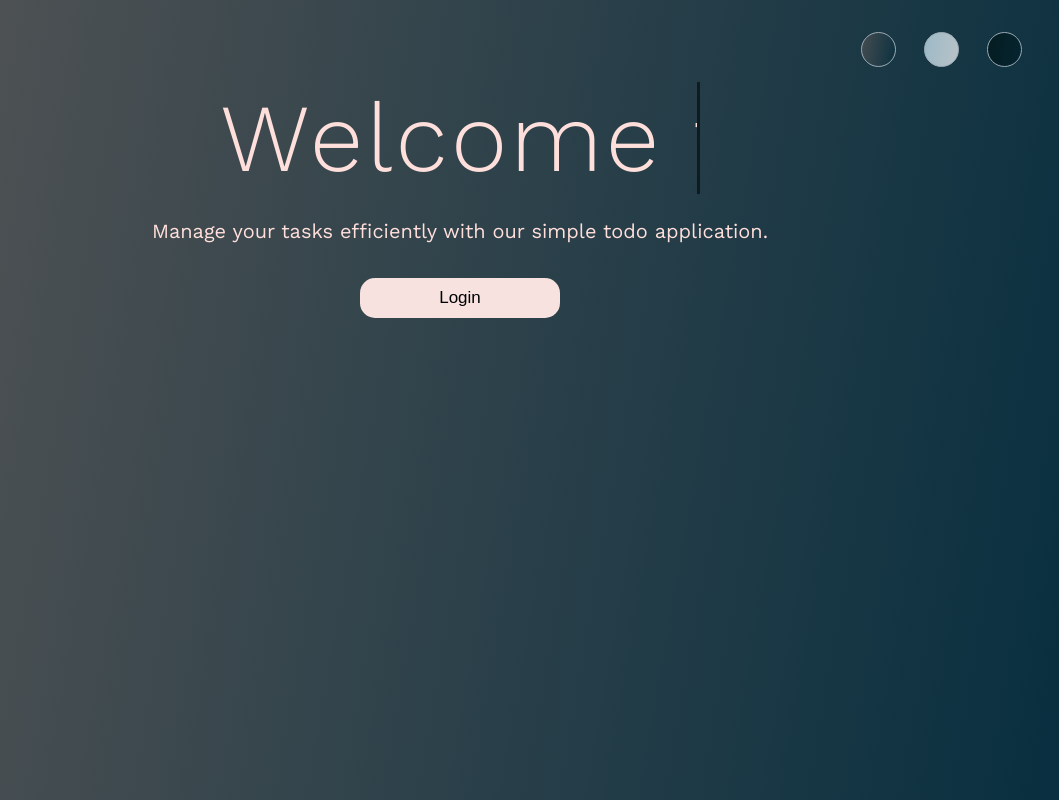
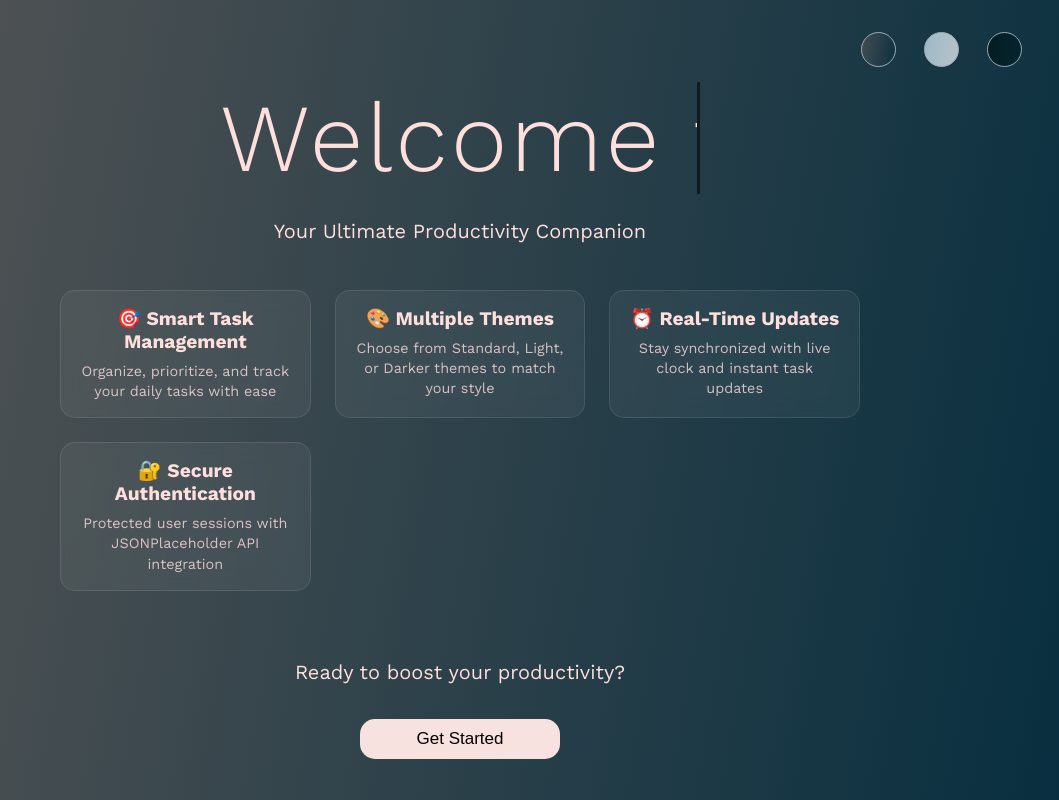
Before and after one commit to rolandomajait1-rgb/appdev1-final-exam, a React (Vite) app: page / in a window 1280 px wide. Shown: the whole page, without its empty margins (180-1239 px from the left). Built offline with nearby package versions, Linux system fonts and the light colour scheme; a web font is replaced by a local one.

Commit message:
Professional home page redesign with features section and updated README

```diff
--- a/src/App.css
+++ b/src/App.css
@@ -421,6 +421,60 @@ form button {
     padding: 5px;
 }
 
+/* Features section styling */
+.features-section {
+    display: grid;
+    grid-template-columns: repeat(auto-fit, minmax(250px, 1fr));
+    gap: 1.5rem;
+    margin: 2rem 0;
+    max-width: 800px;
+    width: 100%;
+}
+
+.feature-item {
+    text-align: center;
+    padding: 1rem;
+    border-radius: 15px;
+    background: rgba(255, 255, 255, 0.05);
+    backdrop-filter: blur(10px);
+    border: 1px solid rgba(255, 255, 255, 0.1);
+    transition: transform 0.3s ease, box-shadow 0.3s ease;
+}
+
+.feature-item:hover {
+    transform: translateY(-5px);
+    box-shadow: 0 10px 25px rgba(0, 0, 0, 0.2);
+}
+
+.feature-item h3 {
+    font-size: 1.2rem;
+    margin-bottom: 0.5rem;
+    color: inherit;
+}
+
+.feature-item p {
+    font-size: 0.9rem;
+    opacity: 0.8;
+    line-height: 1.4;
+}
+
+.cta-section {
+    margin-top: 2rem;
+    text-align: center;
+}
+
+@media (max-width: 768px) {
+    .features-section {
+        grid-template-columns: 1fr;
+        gap: 1rem;
+        margin: 1rem 0;
+    }
+
+    .feature-item {
+        padding: 0.8rem;
+    }
+}
+
 
 /* Items themes */
 
--- a/src/main.jsx
+++ b/src/main.jsx
@@ -1,7 +1,7 @@
 import { StrictMode } from 'react'
 import { createRoot } from 'react-dom/client'
 import { Provider } from 'react-redux'
-import { BrowserRouter } from 'react-router-dom'
+import { HashRouter } from 'react-router-dom'
 import { store } from './app/store.js'
 import './index.css'
 import App from './App.jsx'
@@ -9,9 +9,9 @@ import App from './App.jsx'
 createRoot(document.getElementById('root')).render(
   <StrictMode>
     <Provider store={store}>
-      <BrowserRouter>
+      <HashRouter>
         <App />
-      </BrowserRouter>
+      </HashRouter>
     </Provider>
   </StrictMode>,
 )
--- a/src/pages/Home.jsx
+++ b/src/pages/Home.jsx
@@ -6,11 +6,35 @@ const Home = () => {
 
   return (
     <div id="header">
-      <h1 id="title">Welcome to the TODO App</h1>
-      <p className="standard-text">Manage your tasks efficiently with our simple todo application.</p>
-      <div>
+      <h1 id="title">Welcome to TaskMaster Pro</h1>
+      <p className="standard-text">Your Ultimate Productivity Companion</p>
+
+      <div className="features-section">
+        <div className="feature-item">
+          <h3>🎯 Smart Task Management</h3>
+          <p>Organize, prioritize, and track your daily tasks with ease</p>
+        </div>
+
+        <div className="feature-item">
+          <h3>🎨 Multiple Themes</h3>
+          <p>Choose from Standard, Light, or Darker themes to match your style</p>
+        </div>
+
+        <div className="feature-item">
+          <h3>⏰ Real-Time Updates</h3>
+          <p>Stay synchronized with live clock and instant task updates</p>
+        </div>
+
+        <div className="feature-item">
+          <h3>🔐 Secure Authentication</h3>
+          <p>Protected user sessions with JSONPlaceholder API integration</p>
+        </div>
+      </div>
+
+      <div className="cta-section">
+        <p className="standard-text">Ready to boost your productivity?</p>
         <Link to="/login">
-          <button className={`${theme}-button standalone-button`}>Login</button>
+          <button className={`${theme}-button standalone-button`}>Get Started</button>
         </Link>
       </div>
     </div>
```
Also changed, not shown: 1 other file (tests, documents, lock files or other folders).
